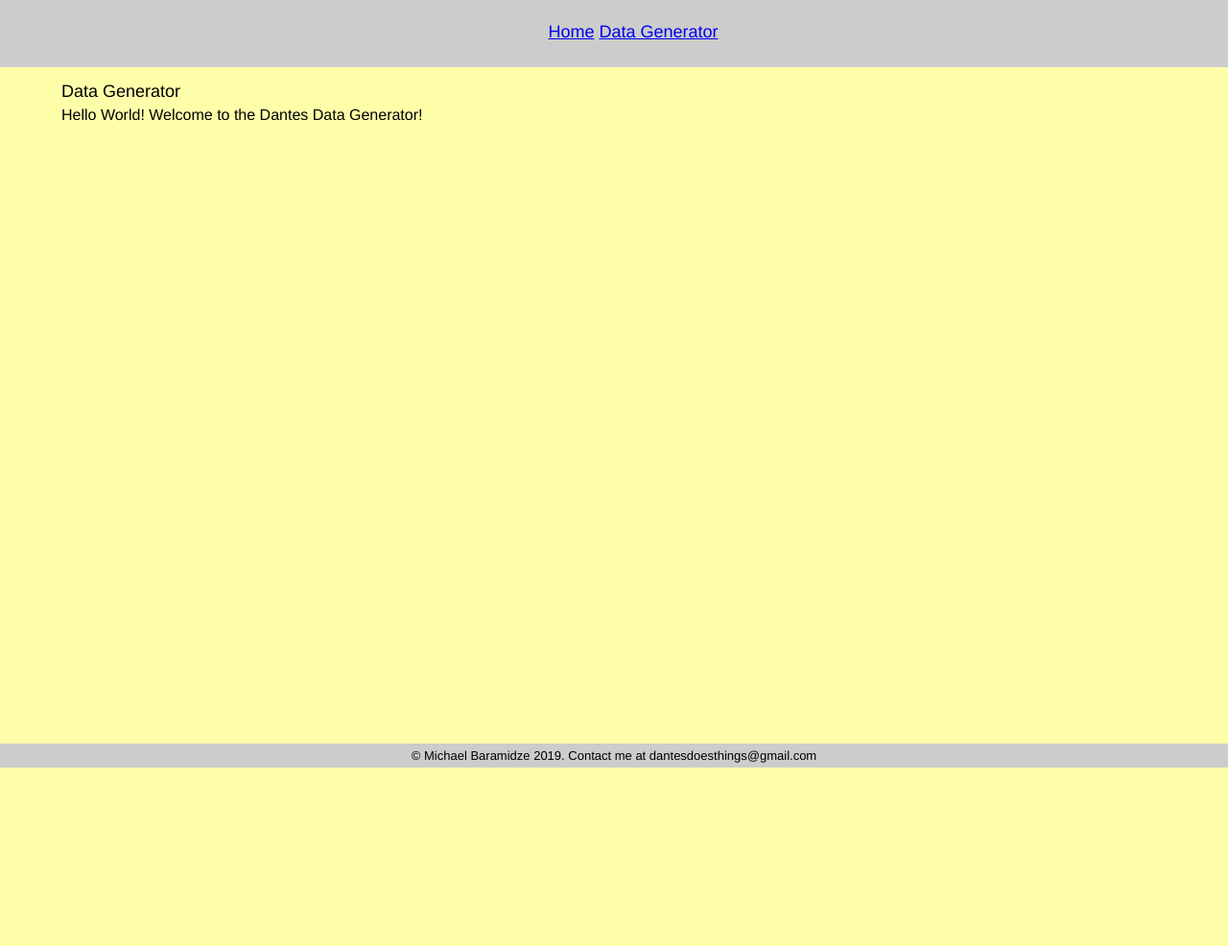
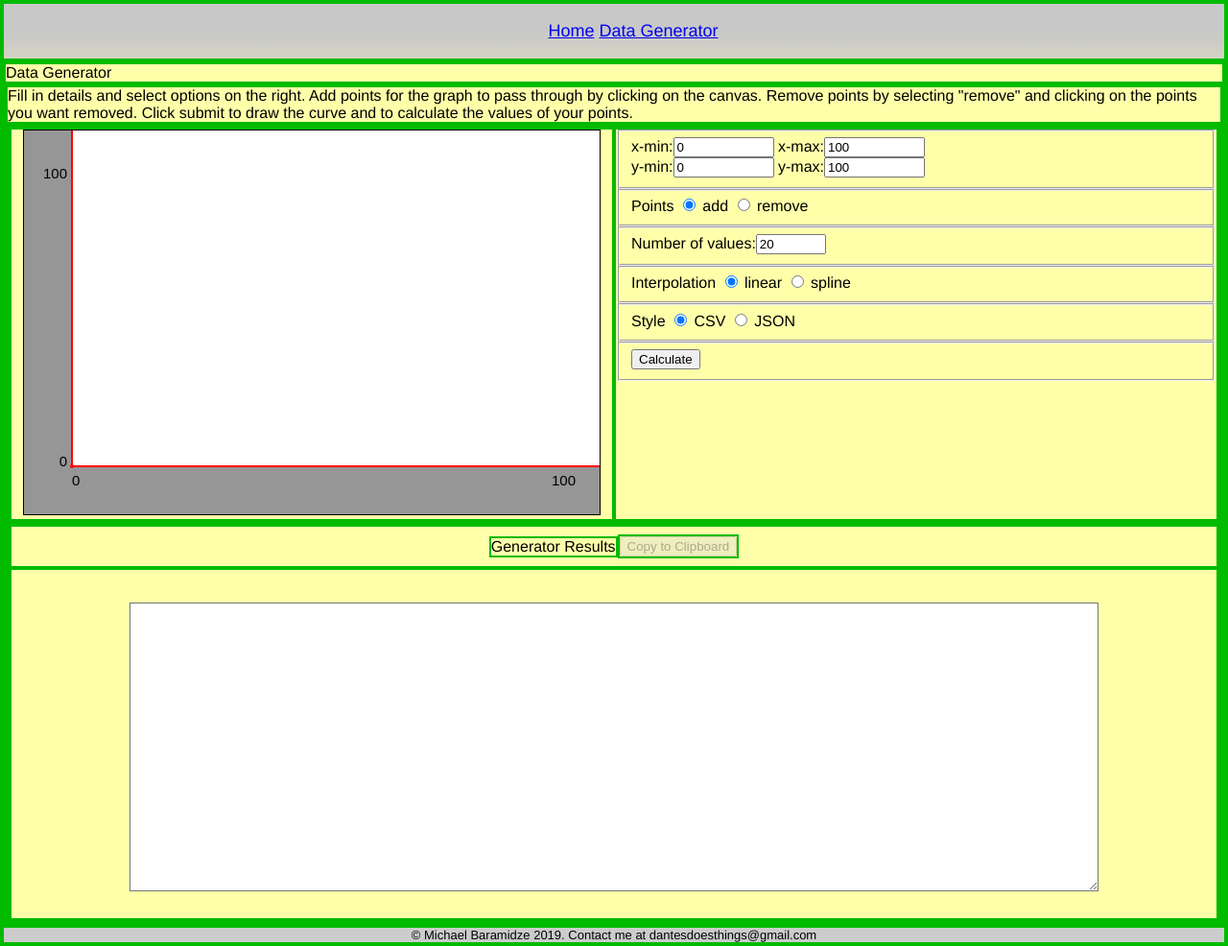
Before and after one commit to dantesdoesthings/danteswebsite, a Django app: page /data_generator/ in a window 1280 px wide. Shown: the whole page at 96% size. Before the commit the page ends 800 px from the top, so only its background shows below. Run offline with Django 3.2, Linux system fonts and the light colour scheme.

Commit message:
Dantes Data Generator
1. Fleshed out DDG pages and files.
2. Implemented DDG functionality.

Style Changes

1. Made numerous style changes necessary to support pages like the data generator.
2. Removed remaining bootstrap connection. May re-introduce at a later date.

Other

1. Added a "utils" directory with generic utility functions for use throughout the project.

```diff
--- /dev/null
+++ b/dantesdoesthings/dantes_data_generator/static/dantes_data_generator/js/app.js
@@ -0,0 +1,299 @@
+// Grab/create any variables needed
+var canvas = document.getElementById('graph-canvas');
+var ctx = canvas.getContext('2d');
+var width = canvas.width;
+var height = canvas.height;
+var addPointsSetting = document.getElementById('points-action-add');
+var interpLinearSetting = document.getElementById('interp-linear');
+var outputStyleCSV = document.getElementById('output-style-csv');
+var formElement = document.getElementById('calculation-form');
+var curveValues = [];
+var pointsChanged = true;
+// Values for later use
+var POINT_COLOR = 'rgba(0, 0, 150, 1)';
+var POINT_BORDER_COLOR = 'rgba(0, 0, 0, 1)';
+var POINT_RADIUS = 5;
+var AXES_DISTANCE = 50;
+var DRAW_WIDTH = width - AXES_DISTANCE;
+var DRAW_HEIGHT = height - AXES_DISTANCE;
+var AXES_COLOR = 'rgba(255, 0, 0, 1)';
+var TEXT_COLOR = 'rgba(0, 0, 0, 1)';
+var TEXT_HEIGHT = 15;
+var AXES_CORNER = [AXES_DISTANCE, height - AXES_DISTANCE];
+var LINE_SEGMENT_COLOR = 'rgba(0, 200, 0, 1)';
+var LINE_SEGMENT_WIDTH = 2;
+var BORDER_COLOR = 'rgba(150, 150, 150, 1)';
+// [x-start-x, x-start-y, x-end-x, x-end-y, y-start-x, y-start-y, y-end-x, y-end-y]
+var axesLabelLocations = [
+    AXES_DISTANCE,
+    height - AXES_DISTANCE + TEXT_HEIGHT + 5,
+    width - AXES_DISTANCE,
+    height - AXES_DISTANCE + TEXT_HEIGHT + 5,
+    AXES_DISTANCE - 5,
+    height - AXES_DISTANCE,
+    AXES_DISTANCE - 5,
+    AXES_DISTANCE
+];
+var xMin = document.getElementById('x-min-field');
+var xMax = document.getElementById('x-max-field');
+var yMin = document.getElementById('y-min-field');
+var yMax = document.getElementById('y-max-field');
+var pointList = [];  // List of points in form [[x0, y0], [x1, y1], ...]
+
+
+// Functions
+
+// Drawing-related functions
+// Draws an empty canvas
+function clearCanvas() {
+    ctx.clearRect(0, 0, width, height);
+}
+// Draws the axes
+function drawAxes() {
+    // Setup style options
+    ctx.strokeStyle = AXES_COLOR;
+    ctx.fillStyle = AXES_COLOR;
+    ctx.lineWidth = 2;
+    // Draw x-axis
+    ctx.beginPath();
+    ctx.moveTo(AXES_DISTANCE, height - AXES_DISTANCE);
+    ctx.lineTo(width, height - AXES_DISTANCE);
+    ctx.stroke();
+    // Draw y-axis
+    ctx.beginPath();
+    ctx.moveTo(AXES_DISTANCE, height - AXES_DISTANCE);
+    ctx.lineTo(AXES_DISTANCE, 0);
+    ctx.stroke();
+    // Draw small circle at the intersection
+    ctx.beginPath();
+    ctx.arc(AXES_CORNER[0], AXES_CORNER[1], 2, 0, 2 * Math.PI);
+    ctx.fill();
+}
+// Draws the Axes labels
+function drawAxesLabels() {
+    // Setup style options
+    ctx.fillStyle = TEXT_COLOR;
+    ctx.font = '' + TEXT_HEIGHT + 'px sans-serif';
+    // X-Axis labels
+    ctx.textAlign = 'left';
+    ctx.fillText(xMin.value, axesLabelLocations[0], axesLabelLocations[1]);
+    ctx.fillText(xMax.value, axesLabelLocations[2], axesLabelLocations[3]);
+    // Y-Axis labels
+    ctx.textAlign = 'right';
+    ctx.fillText(yMin.value, axesLabelLocations[4], axesLabelLocations[5]);
+    ctx.fillText(yMax.value, axesLabelLocations[6], axesLabelLocations[7]);
+}
+// Draw a point
+function drawPoint(x, y) {
+    ctx.fillStyle = POINT_COLOR;
+    ctx.strokeStyle = POINT_BORDER_COLOR;
+    ctx.beginPath();
+    ctx.arc(x, y, POINT_RADIUS, 0, 2 * Math.PI)
+    ctx.fill();
+    ctx.stroke();
+}
+// Draw all points
+function drawAllPoints() {
+    for (var pnt of pointList) {
+        drawPoint(pnt[0], pnt[1]);
+    }
+}
+// Draw a single line segment
+function drawSegment(x1, y1, x2, y2) {
+    ctx.strokeStyle = LINE_SEGMENT_COLOR;
+    ctx.lineWidth = LINE_SEGMENT_WIDTH;
+    ctx.beginPath();
+    ctx.moveTo(x1, y1);
+    ctx.lineTo(x2, y2);
+    ctx.stroke();
+}
+// Draw lines between the points
+function drawLines() {
+    plLength = pointList.length;
+    if (plLength > 0) {
+        drawSegment(AXES_DISTANCE, pointList[0][1], pointList[0][0], pointList[0][1]);
+        for (var i = 0; i < plLength - 1; i++) {
+            drawSegment(pointList[i][0], pointList[i][1], pointList[i + 1][0], pointList[i + 1][1]);
+        }
+        drawSegment(pointList[plLength - 1][0], pointList[plLength - 1][1], width, pointList[plLength - 1][1]);
+    }
+}
+// Draw curves between points
+function drawCurves() {
+    function performDraw() {
+        // Preliminary
+        ctx.strokeStyle = LINE_SEGMENT_COLOR;
+        ctx.lineWidth = LINE_SEGMENT_WIDTH;
+        ctx.beginPath();
+
+        // Draw the tiny segments
+        ctx.moveTo(curveValues[0][0], curveValues[0][1]);
+        var i;
+        for(i = 0; i < curveValues.length; i++) {
+            ctx.lineTo(curveValues[i][0], curveValues[i][1]);
+        }
+        ctx.stroke();
+        drawAllPoints();
+    }
+    // Calculate points to make tiny segments from
+    if (pointsChanged) {
+        submitCalculationAjax(false, performDraw);
+        pointsChanged = false;
+    } else {
+        performDraw();
+    }
+}
+// Fill border area
+function fillBorder() {
+    ctx.fillStyle = BORDER_COLOR;
+    ctx.fillRect(0, 0, AXES_DISTANCE, height);
+    ctx.fillRect(0, DRAW_HEIGHT, width, AXES_DISTANCE);
+}
+// Redraw everything
+function updateCanvas() {
+    clearCanvas();
+    fillBorder();
+    drawAxes();
+    drawAxesLabels();
+    drawAllPoints();
+    if (interpLinearSetting.checked) {
+        drawLines();
+        drawAllPoints();
+    } else {
+        drawCurves();
+    }
+}
+
+// Non-Drawing functions
+// Handles the AJAX call that performs the calculation server-side.
+function submitCalculationAjax(writeResults, callback) {
+    if (typeof writeResults == 'undefined') writeResults = true;
+    // Preliminary steps
+    var xhr = new XMLHttpRequest();
+    var form_values = new FormData(formElement);
+    var result_element = document.getElementById('data-generator-results');
+    // Get the values out of the form and gather any other information needed
+    result_json = {}
+    for (var pair of form_values.entries()) {
+        result_json[pair[0]] = pair[1];
+    }
+    result_json['point-values'] = getPointCoordinates();
+
+    // Necessary XMLHttpRequest steps
+    xhr.open('POST', 'submit_data', true);
+    xhr.setRequestHeader('content-type', 'application/json');
+    xhr.setRequestHeader("X-CSRFToken", document.getElementsByName('csrfmiddlewaretoken')[0].value);
+
+    // What to do when actually calling the POST
+    xhr.onload = function () {
+        if(this.status==200) {
+            var result = JSON.parse(this.responseText)
+            if (writeResults) {
+                if (outputStyleCSV.checked) {
+                    result_element.innerHTML = result['data']
+                } else {
+                    result_element.innerHTML = JSON.stringify(result['data'])
+                }
+            }
+            curveValues = reversePointCoordinates(result['curve-values'])
+            if (typeof callback == 'function') callback();
+        }
+    };
+    // Error handling
+    xhr.onerror = function () {
+        console.log('Error with function.')
+    }
+    // Sending all of the data
+    var json_str = JSON.stringify(result_json)
+    xhr.send(json_str);
+}
+
+// Copies data to the clipboard when the button to do that is pressed
+function copyDataToClipboard() {
+    var data = document.getElementById('data-generator-results');
+    data.select();
+    document.execCommand('copy');
+}
+// Adds a point to the point list.
+function addPoint(x, y) {
+    pointList.push([x, y])
+    pointList.sort(function(a, b){return a[0] - b[0]})
+    pointsChanged = true;
+}
+// Removes a point close to a particular location
+function removePoint(x, y) {
+    var i;
+    for (i in pointList) {
+        if (Math.hypot(x - pointList[i][0], y - pointList[i][1]) <= POINT_RADIUS) {
+            pointList.splice(i, 1);
+            break;
+        }
+    }
+    pointList.sort(function(a, b){return a[0] - b[0]})
+    pointsChanged = true;
+}
+// Handles canvas clicks
+function onCanvasClick(e) {
+    // Whether to add or remove points
+    var pointsSettingValue = addPointsSetting.checked ? 'add' : 'remove';
+    // Get the click coordinates relative to the canvas
+    var rect = canvas.getBoundingClientRect();
+    var xVal = e.clientX - rect.left;
+    var yVal = e.clientY - rect.top;
+    // Perform the action needed
+    if (xVal >= AXES_CORNER[0] && yVal <= AXES_CORNER[1]) {
+        if (pointsSettingValue == 'add') {
+            addPoint(xVal, yVal);
+        } else if (pointsSettingValue == 'remove') {
+            removePoint(xVal, yVal);
+        }
+        updateCanvas();
+    }
+}
+// Translates on-canvas point coordinates to mathematical coordinates for the given axis values
+function getPointCoordinates() {
+    var resultList = [];
+    var xMinVal = parseFloat(xMin.value);
+    var xMaxVal = parseFloat(xMax.value);
+    var yMinVal = parseFloat(yMin.value);
+    var yMaxVal = parseFloat(yMax.value);
+    var mathWidth = xMaxVal - xMinVal;
+    var mathHeight = yMaxVal - yMinVal;
+    for (var pnt of pointList) {
+        resultList.push([
+            (pnt[0] - AXES_DISTANCE) / DRAW_WIDTH * mathWidth + xMinVal,
+            (DRAW_HEIGHT - pnt[1]) / DRAW_HEIGHT * mathHeight + yMinVal
+        ]);
+    }
+    return resultList
+}
+// Reverses the functionality of getPointCoordinates()
+function reversePointCoordinates(pointInput) {
+    var resultList = [];
+    var xMinVal = parseFloat(xMin.value);
+    var xMaxVal = parseFloat(xMax.value);
+    var yMinVal = parseFloat(yMin.value);
+    var yMaxVal = parseFloat(yMax.value);
+    var mathWidth = xMaxVal - xMinVal;
+    var mathHeight = yMaxVal - yMinVal;
+    for (var pnt of pointInput) {
+        resultList.push([
+            (pnt[0] - xMinVal) / mathWidth * DRAW_WIDTH + AXES_DISTANCE,
+            (yMinVal - pnt[1]) / mathWidth * DRAW_HEIGHT + DRAW_HEIGHT
+        ]);
+    }
+    return resultList
+}
+
+// Add event listeners and perform any initial setup tasks
+document.getElementById('calculation-form').addEventListener('submit', function (e) {
+    e.preventDefault();
+    submitCalculationAjax();
+    document.getElementById('copy-clipboard').disabled = false;
+});
+document.getElementById('copy-clipboard').addEventListener('click', copyDataToClipboard);
+canvas.addEventListener('click', onCanvasClick);
+for (inputElement of formElement.getElementsByTagName('input')) {
+    inputElement.addEventListener('change', updateCanvas);
+}
+updateCanvas();
--- a/dantesdoesthings/dantes_data_generator/templates/dantes_data_generator/data_generator.html
+++ b/dantesdoesthings/dantes_data_generator/templates/dantes_data_generator/data_generator.html
@@ -1,8 +1,73 @@
 {% extends 'common/base.html' %}
 {% load static %}
 {% block page_title %}
+DantesDoesThings: Data Generator
+{% endblock %}
+{% block page_head %}
 Data Generator
 {% endblock %}
 {% block main_content %}
-Hello World! Welcome to the Dantes Data Generator!
+<div>
+    Fill in details and select options on the right.
+    Add points for the graph to pass through by clicking on the canvas.
+    Remove points by selecting "remove" and clicking on the points you want removed.
+    Click submit to draw the curve and to calculate the values of your points.
+</div>
+<div class="split-content-rows-2">
+    <div class="split-content-cols-2">
+        <div class="center">
+            <canvas id="graph-canvas" width="600" height="400"></canvas>
+        </div>
+        <div>
+            <form method="POST" name="dataInfoForm" id="calculation-form">
+                {% csrf_token %}
+                <fieldset>
+                    x-min:<input type="text" name="x-min" value="0" id="x-min-field" size="10" />
+                    x-max:<input type="text" name="x-max" value="100" id="x-max-field" size="10" /><br>
+                    y-min:<input type="text" name="y-min" value="0" id="y-min-field" size="10" />
+                    y-max:<input type="text" name="y-max" value="100" id="y-max-field" size="10" /><br>
+                </fieldset>
+                <fieldset>
+                    Points
+                    <input type="radio" name="points-action" value="add" id="points-action-add" checked /> add
+                    <input type="radio" name="points-action" value="remove" /> remove <br>
+                </fieldset>
+                <fieldset>
+                    Number of values:<input type="text" name="num_vals" value="20" size="6" /><br>
+                </fieldset>
+                <fieldset>
+                    Interpolation
+                    <input type="radio" name="interp" value="linear" checked id="interp-linear" /> linear
+                    <input type="radio" name="interp" value="spline" /> spline <br>
+                </fieldset>
+                <fieldset>
+                    Style
+                    <input type="radio" name="style" value="csv" checked id="output-style-csv" /> CSV
+                    <input type="radio" name="style" value="json" /> JSON <br>
+                </fieldset>
+                <fieldset>
+                    <button type="submit">Calculate</button><br>
+                </fieldset>
+            </form>
+        </div>
+    </div>
+    <div>
+        <div class="full-center" style="height:10%">
+            <div>
+                Generator Results
+            </div>
+            <div>
+                <button id="copy-clipboard" disabled>Copy to Clipboard</button>
+            </div>
+        </div>
+        <div class="full-center" style="height:90%">
+            <textarea id="data-generator-results">
+
+            </textarea>
+        </div>
+    </div>
+</div>
 {% endblock %}
+{% block javascript %}
+<script src="{% static 'dantes_data_generator/js/app.js' %}"></script>
+{% endblock %}
--- a/dantesdoesthings/dantes_data_generator/urls.py
+++ b/dantesdoesthings/dantes_data_generator/urls.py
@@ -4,4 +4,5 @@ from . import views
 
 urlpatterns = [
     path('', views.data_generator, name='data_generator'),
+    path('submit_data', views.submit_data, name='submit_generator_data')
 ]
--- a/dantesdoesthings/dantes_data_generator/views.py
+++ b/dantesdoesthings/dantes_data_generator/views.py
@@ -1,5 +1,40 @@
+import json
+
+import numpy as np
+
 from django.shortcuts import render
+from django.http import JsonResponse, HttpResponse
+
+from .functional_code import data_generation
+from dantesdoesthings.utils import utils
 
 
 def data_generator(request):
     return render(request, 'dantes_data_generator/data_generator.html')
+
+
+def submit_data(request):
+    if request.method == 'POST':
+        request_content = json.loads(request.body)
+        point_values = np.array(request_content['point-values'], dtype=float).T
+        data_range = np.array([request_content['x-min'], request_content['x-max'],
+                               request_content['y-min'], request_content['y-max']], dtype=int)
+        generated_data = data_generation.generate_data(point_values,
+                                                       data_range,
+                                                       int(request_content['num_vals']),
+                                                       request_content['interp'])
+        if request_content['style'] == 'json':
+            result = {
+                'data': generated_data[:2],
+                'curve-values': []
+            }
+        elif request_content['style'] == 'csv':
+            result = {
+                'data': utils.covert_time_series_to_csv(generated_data[:2]),
+                'curve-values': []
+            }
+        if len(generated_data) == 3:
+            result['curve-values'] = generated_data[2].T
+
+        response = JsonResponse(result, safe=False, json_dumps_params={'default': utils.serialize})
+        return response
--- a/dantesdoesthings/dantes_site/templates/dantes_site/index.html
+++ b/dantesdoesthings/dantes_site/templates/dantes_site/index.html
@@ -1,6 +1,9 @@
 {% extends 'common/base.html' %}
 {% load static %}
 {% block page_title %}
+DantesDoesThings Home
+{% endblock %}
+{% block page_head %}
 Home
 {% endblock %}
 {% block main_content %}
--- a/dantesdoesthings/static/common/css/style.css
+++ b/dantesdoesthings/static/common/css/style.css
@@ -1,27 +1,18 @@
+html, body {
+width: 100%;
+height: 100%;
+}
 body {
 background-color: #FFA;
-padding: 80px 0px 0px 0px;
 margin: 0% 0% 0% 0%;
 font-family: Helvetica, sans-serif;
 }
-.header {
-background-color: #CCC;
-font-size: large;
-top: 0;
-position: fixed;
-width: 100%;
-text-align: center;
-padding: 5px 0px 5px 0px;
-height: 60px;
+canvas {
+border: 1px solid #000;
+background-color: #FFF;
 }
-.footer {
-background-color: #CCC;
-font-size: small;
-bottom: 0;
-position: fixed;
-width: 100%;
-text-align: center;
-padding: 5px 0px 5px 0px;
+div, pre {
+border: 2px solid #0B0;
 }
 .nav-item {
 display: inline
@@ -31,8 +22,69 @@ font-size: large;
 font-color: #111;
 margin: 5px 5% 5px 5%;
 }
-.main {
+.full-page {
+min-height: 100%;
+display: grid;
+grid-template-rows: auto 1fr auto;
+grid-template-columns: 100%;
+}
+.page-content {
+display: grid;
+grid-template-rows: auto 1fr;
+grid-template-columns: 100%;
+}
+.navbar {
+background-image: linear-gradient(rgb(200,200,200), rgb(200,200,200), rgba(200,200,200,0.8));
+font-size: large;
+text-align: center;
+position: sticky;
+top: 0;
+}
+.page-main {
 font-size: medium;
 font-color: #111;
-margin: 0% 5% 0% 5%;
 }
+.footer {
+background-color: #CCC;
+font-size: small;
+text-align: center;
+float: bottom;
+}
+.split-content-cols-2 {
+display: grid;
+grid-template-columns: 1fr 1fr;
+}
+.split-content-rows-2 {
+display: grid;
+grid-template-rows: 1fr 1fr;
+}
+.split-content-cols-3 {
+display: grid;
+grid-template-columns: auto 1fr auto;
+}
+.split-content-rows-3 {
+display: grid;
+grid-template-rows: auto 1fr auto;
+}
+.split-content-rows-3 {
+display: grid;
+grid-template-rows: auto 1fr auto;
+}
+.center {
+text-align: center;
+}
+.full-center {
+  display: flex;
+  justify-content: center;
+  align-items: center;
+}
+.grid {
+display: grid;
+}
+#data-generator-results {
+background: white;
+width: 80%;
+height: 80%;
+margin: auto auto;
+overflow-y: scroll;
+}
--- a/dantesdoesthings/templates/common/base.html
+++ b/dantesdoesthings/templates/common/base.html
@@ -1,25 +1,28 @@
 {% load static %}
-
 <!DOCTYPE html>
 <html lang="en">
 <link rel="stylesheet" type="text/css" href="{% static 'common/css/style.css' %}">
 <head>
     <meta charset="UTF-8">
-        <title>DantesDoesThings Home</title>
+    <title>{% block page_title %}DantesDoesThings Home{% endblock %}</title>
 </head>
 <body>
+<div class="full-page">
     {% include 'common/navbar.html' %}
-        <div class="page-title">
-            {% block page_title %}
+    <div class="page-content">
+        <div class="page-head">
+            {% block page_head %}
             {% endblock %}
         </div>
-        <div class="main">
+        <div class="page-main">
             {% block main_content %}
             {% endblock %}
+        </div>
     </div>
     {% include 'common/footer.html' %}
     <script src="{% static 'common/js/app.js' %}"></script>
     {% block javascript %}
     {% endblock %}
+</div>
 </body>
 </html>
--- a/dantesdoesthings/templates/common/bootstrap.html
+++ /dev/null
@@ -1,4 +0,0 @@
-<link rel="stylesheet" href="https://stackpath.bootstrapcdn.com/bootstrap/4.2.1/css/bootstrap.min.css" integrity="sha384-GJzZqFGwb1QTTN6wy59ffF1BuGJpLSa9DkKMp0DgiMDm4iYMj70gZWKYbI706tWS" crossorigin="anonymous">
-<script src="https://code.jquery.com/jquery-3.3.1.slim.min.js" integrity="sha384-q8i/X+965DzO0rT7abK41JStQIAqVgRVzpbzo5smXKp4YfRvH+8abtTE1Pi6jizo" crossorigin="anonymous"></script>
-<script src="https://cdnjs.cloudflare.com/ajax/libs/popper.js/1.14.6/umd/popper.min.js" integrity="sha384-wHAiFfRlMFy6i5SRaxvfOCifBUQy1xHdJ/yoi7FRNXMRBu5WHdZYu1hA6ZOblgut" crossorigin="anonymous"></script>
-<script src="https://stackpath.bootstrapcdn.com/bootstrap/4.2.1/js/bootstrap.min.js" integrity="sha384-B0UglyR+jN6CkvvICOB2joaf5I4l3gm9GU6Hc1og6Ls7i6U/mkkaduKaBhlAXv9k" crossorigin="anonymous"></script>
--- a/dantesdoesthings/templates/common/navbar.html
+++ b/dantesdoesthings/templates/common/navbar.html
@@ -1,5 +1,4 @@
-<div class="header">
-    <nav>
+<div class="navbar">
     <ul>
         <li class="nav-item">
             <a href="{% url 'index' %}">Home</a>
@@ -8,5 +7,4 @@
             <a href="{% url 'data_generator' %}">Data Generator</a>
         </li>
     </ul>
-    </nav>
 </div>
```
Also changed, not shown: dantesdoesthings/dantes_data_generator/functional_code/data_generation.py (added, +199 -0 lines), dantesdoesthings/dantesdoesthings/utils/utils.py (added, +29 -0 lines), dantesdoesthings/dantes_data_generator/functional_code/__init__.py (added), dantesdoesthings/dantesdoesthings/utils/__init__.py (added). Lines whose indentation alone changed are shown as unchanged.
